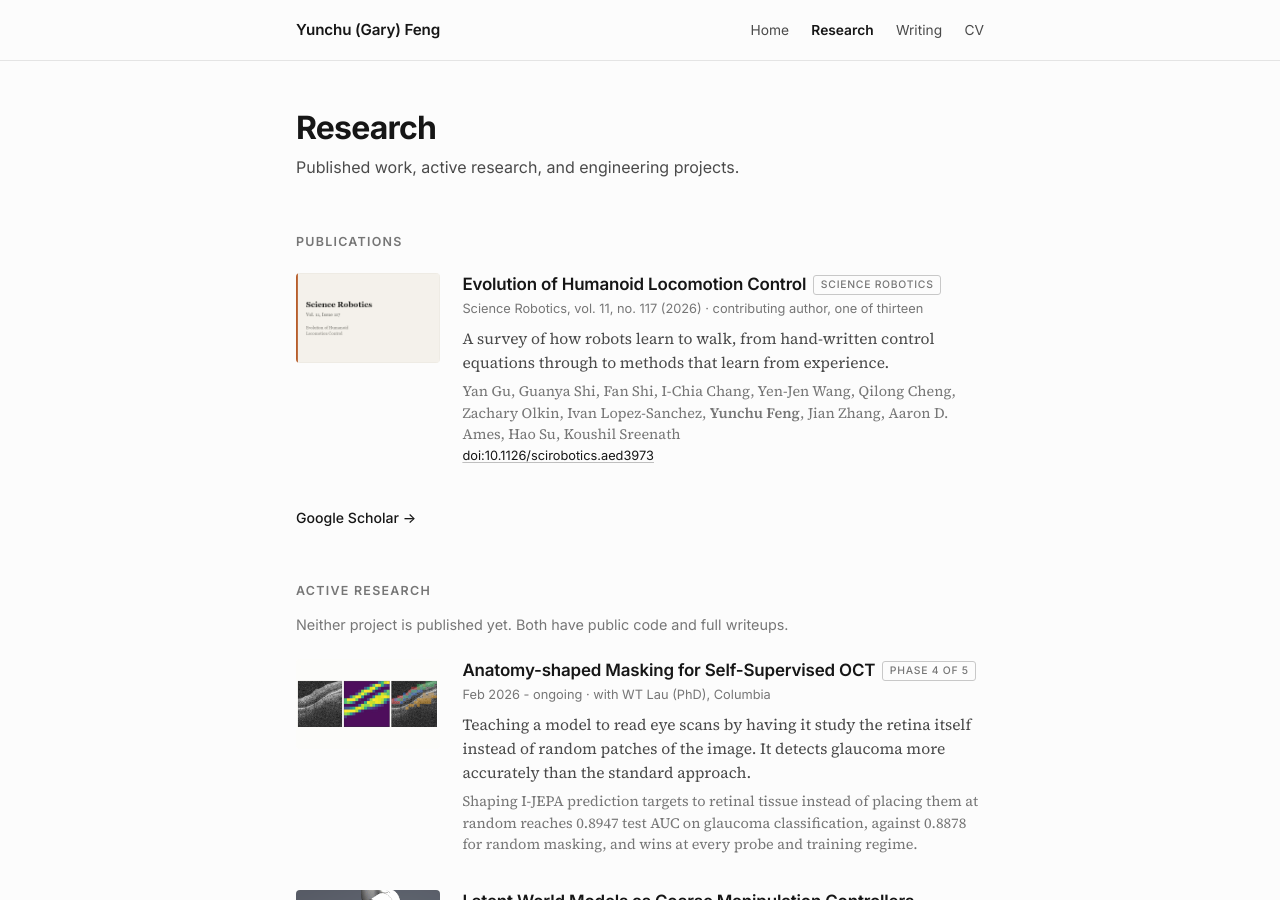
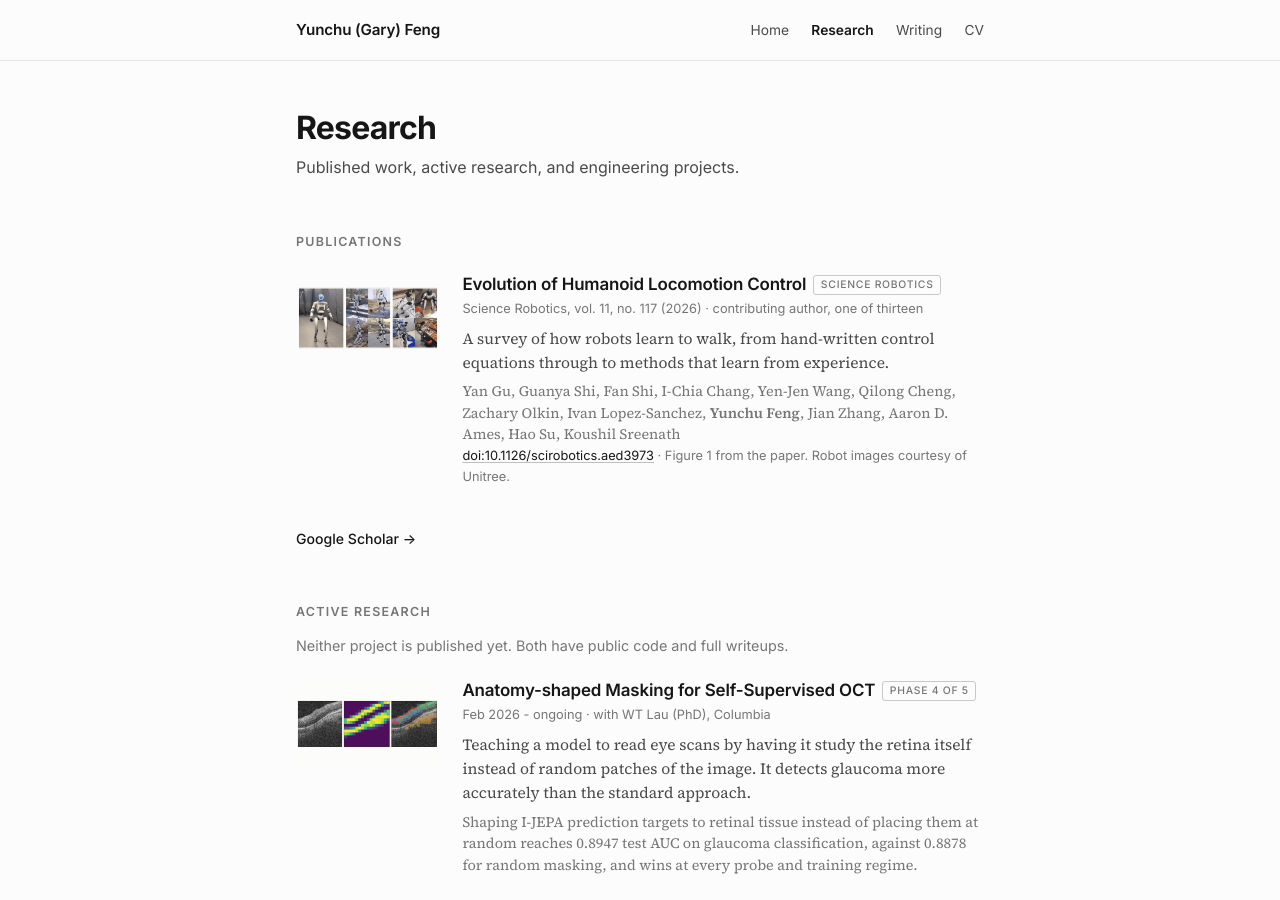
Before and after one commit to yfeng0206/yfeng0206.github.io, a Jekyll site: the page built from _pages/research.md, in a window 1280 px wide and 900 px high. Built offline with Jekyll 4.4.1, drawn with Linux system fonts in a browser that asks for light colours.

Commit message:
Use Figure 1 from the paper as the publication teaser
Replaces the typographic placeholder card with the real figure: the three task
panels from Figure 1, showing the progression from stable locomotion to agile
locomotion to loco-manipulation. Composed from the author copy of the PDF at
220 dpi, panels detected by column density so the crop lands on the images
rather than the caption.

The figure caption credits the robot photography to Unitree, so the entry now
carries that credit next to the DOI, and the alt text describes the figure.

Co-authored-by: Copilot <223556219+Copilot@users.noreply.github.com>
Copilot-Session: 842d0d62-03a9-48d3-8d1c-033bd1a377df

```diff
--- a/_data/publications.yml
+++ b/_data/publications.yml
@@ -7,5 +7,6 @@
   doi: "10.1126/scirobotics.aed3973"
   url: "https://doi.org/10.1126/scirobotics.aed3973"
   teaser: /assets/images/sel-scirob.png
+  teaser_credit: "Figure 1 from the paper. Robot images courtesy of Unitree."
   summary: "A survey of how robots learn to walk, from hand-written control equations through to methods that learn from experience."
   detail: "Covers balance control, motion planning, and optimization, spanning classical algorithms such as MPC, LQR, and DCM alongside the reinforcement-learning and sim-to-real approaches that now drive bipedal and humanoid locomotion."
--- a/_layouts/researchindex.html
+++ b/_layouts/researchindex.html
@@ -12,13 +12,13 @@ layout: default
   <h2 class="section-head" id="publications">Publications</h2>
   {%- for pub in site.data.publications %}
   <div class="work-item">
-    <img class="work-thumb" src="{{ pub.teaser | relative_url }}" alt="" loading="lazy">
+    <img class="work-thumb" src="{{ pub.teaser | relative_url }}" alt="Figure 1 from the paper: three panels showing the progression from stable locomotion to agile locomotion to loco-manipulation" loading="lazy">
     <div>
       <p class="work-title"><a href="{{ pub.url }}">{{ pub.title }}</a><span class="badge pub">{{ pub.venue_short }}</span></p>
       <p class="work-meta">{{ pub.venue }} ({{ pub.year }}) &middot; {{ pub.role }}</p>
       <p class="work-desc">{{ pub.summary }}</p>
       <p class="work-detail">{{ pub.authors | markdownify | remove: '<p>' | remove: '</p>' }}</p>
-      <p class="work-meta"><a href="{{ pub.url }}">doi:{{ pub.doi }}</a></p>
+      <p class="work-meta"><a href="{{ pub.url }}">doi:{{ pub.doi }}</a>{% if pub.teaser_credit %} &middot; {{ pub.teaser_credit }}{% endif %}</p>
     </div>
   </div>
   {%- endfor %}
```
Also changed, not shown: assets/images/sel-scirob.png.
